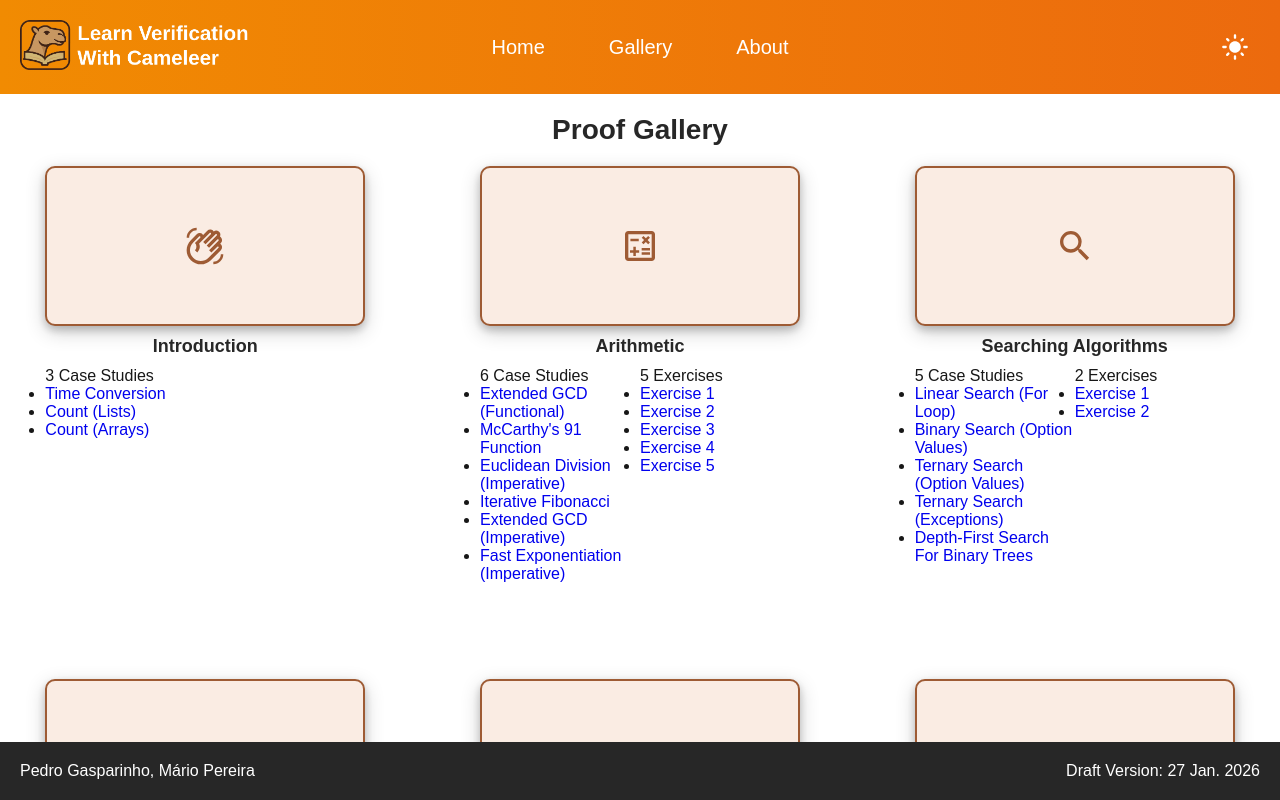
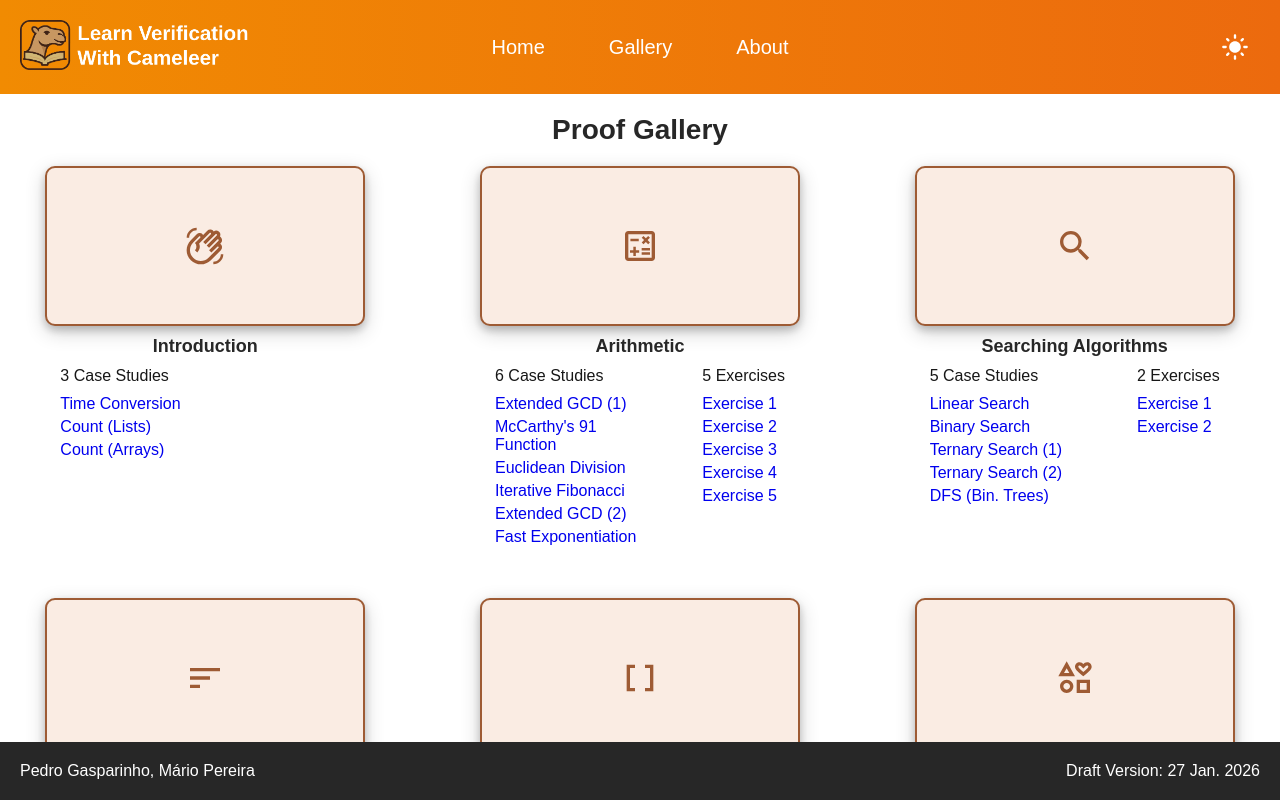
Before and after one commit to CameleerBook/CameleerBook.github.io, a Next.js app: page /gallery in a window 1280 px wide. Built offline with nearby package versions, Linux system fonts and the light colour scheme.

Commit message:
Styles in proof card

```diff
--- a/src/assets/chapters.json
+++ b/src/assets/chapters.json
@@ -29,7 +29,7 @@
     },
     "proofs": [
       {
-        "name": "Extended GCD (Functional)",
+        "name": "Extended GCD (1)",
         "link": "1_extended_gcd"
       },
       {
@@ -37,7 +37,7 @@
         "link": "2_mccarthy"
       },
       {
-        "name": "Euclidean Division (Imperative)",
+        "name": "Euclidean Division",
         "link": "3_eudiv"
       },
       {
@@ -45,11 +45,11 @@
         "link": "4_fib"
       },
       {
-        "name": "Extended GCD (Imperative)",
+        "name": "Extended GCD (2)",
         "link": "5_extended_gcd2"
       },
       {
-        "name": "Fast Exponentiation (Imperative)",
+        "name": "Fast Exponentiation",
         "link": "6_imp_fastexp"
       }
     ],
@@ -84,23 +84,23 @@
     },
     "proofs": [
       {
-        "name": "Linear Search (For Loop)",
+        "name": "Linear Search",
         "link": "1_lsearch_for"
       },
       {
-        "name": "Binary Search (Option Values)",
+        "name": "Binary Search",
         "link": "2_bsearch"
       },
       {
-        "name": "Ternary Search (Option Values)",
+        "name": "Ternary Search (1)",
         "link": "3_tsearch_opt"
       },
       {
-        "name": "Ternary Search (Exceptions)",
+        "name": "Ternary Search (2)",
         "link": "4_tsearch_exp"
       },
       {
-        "name": "Depth-First Search For Binary Trees",
+        "name": "DFS (Bin. Trees)",
         "link": "5_btree_depth"
       }
     ],
@@ -123,31 +123,31 @@
     },
     "proofs": [
       {
-        "name": "Selection Sort (Functional)",
+        "name": "Selection Sort (1)",
         "link": "1_func_selsort"
       },
       {
-        "name": "Selection Sort (Tail Recursion)",
+        "name": "Selection Sort (2)",
         "link": "2_tail_selsort"
       },
       {
-        "name": "Merge Sort (Functional)",
+        "name": "Merge Sort",
         "link": "3_func_mergesort"
       },
       {
-        "name": "Quick Sort (Functional)",
+        "name": "Quick Sort (1)",
         "link": "4_func_quicksort"
       },
       {
-        "name": "Quick Sort (Optimized Tail Recursion)",
+        "name": "Quick Sort (2)",
         "link": "5_tail_opt_quicksort"
       },
       {
-        "name": "Selection Sort (Polymorphic & Functional)",
+        "name": "Selection Sort (3)",
         "link": "6_poly_selsort"
       },
       {
-        "name": "Insertion Sort (Imperative)",
+        "name": "Insertion Sort",
         "link": "7_imp_insort"
       }
     ],
@@ -253,7 +253,7 @@
         "link": "binom"
       },
       {
-        "name": "Time Complexity: Linear Search",
+        "name": "Time Complexity",
         "link": "time_comp"
       }
     ],
@@ -267,23 +267,23 @@
     },
     "proofs": [
       {
-        "name": "Binary Search (Exceptions)",
+        "name": "Binary Search (2)",
         "link": "bsearch_exp"
       },
       {
-        "name": "Fermat's Little Theorem",
+        "name": "Fermat's L.T.",
         "link": "fermat"
       },
       {
-        "name": "Tail Recursive Insertion Sort",
+        "name": "Insertion Sort (2)",
         "link": "tail_insort"
       },
       {
-        "name": "Tail Recursive Merge Sort",
+        "name": "Merge Sort (2)",
         "link": "tail_mergesort"
       },
       {
-        "name": "Optmized Tail Recursive Merge Sort",
+        "name": "Merge Sort (3)",
         "link": "tail_opt_mergesort"
       }
     ],
--- a/src/components/chapterCard/index.module.scss
+++ b/src/components/chapterCard/index.module.scss
@@ -24,6 +24,19 @@
     flex-direction: row;
 }
 
-.proofList {
+%proofList {
     width: 50%;
+    display: flex;
 }
+
+.leftProofList {
+    @extend %proofList;
+    padding-left: 15px;
+    justify-content: start;
+}
+
+.rightProofList {
+    @extend %proofList;
+    padding-right: 15px;
+    justify-content: end;
+}
--- a/src/components/chapterCard/index.tsx
+++ b/src/components/chapterCard/index.tsx
@@ -18,8 +18,12 @@ export default function ChapterCard({ chapter }: Props) {
             </div>
             <Title6>{chapter.name}</Title6>
             <div className={styles.proofListContainer}>
-                <ProofList list={chapter.proofs} title="Case Studies"/>
-                <ProofList list={chapter.exercises} title="Exercises"/>
+                <div className={styles.leftProofList}>
+                    <ProofList list={chapter.proofs} title="Case Studies"/>
+                </div>
+                <div className={styles.rightProofList}>
+                    <ProofList list={chapter.exercises} title="Exercises"/>
+                </div>
             </div>
         </div>
     )
--- a/src/components/chapterCard/proofList/index.module.scss
+++ b/src/components/chapterCard/proofList/index.module.scss
@@ -1,6 +1,13 @@
+@use "@/theme/global";
+
 .container {
-    width: 100%;
     display: flex;
     flex-direction: column;
-    align-items: start;
+    gap: global.$xsGap;
 }
+
+.list {
+    display: flex;
+    flex-direction: column;
+    gap: 5px;
+}
--- a/src/components/chapterCard/proofList/index.tsx
+++ b/src/components/chapterCard/proofList/index.tsx
@@ -16,15 +16,15 @@ export default function ProofList({ list, title }: Props) {
     return(
         <div className={styles.container}>
             <p>{`${list.length} ${title}`}</p>
-            <ul>
+            <div className={styles.list}>
                 {
                     list.map(e =>
-                        <li key={i++}>
+                        <div key={i++}>
                             <a href={getProofLink(e.link)} target="_blank">{e.name}</a>
-                        </li>
+                        </div>
                     )
                 }
-            </ul>
+            </div>
         </div>
     )
 }
```
